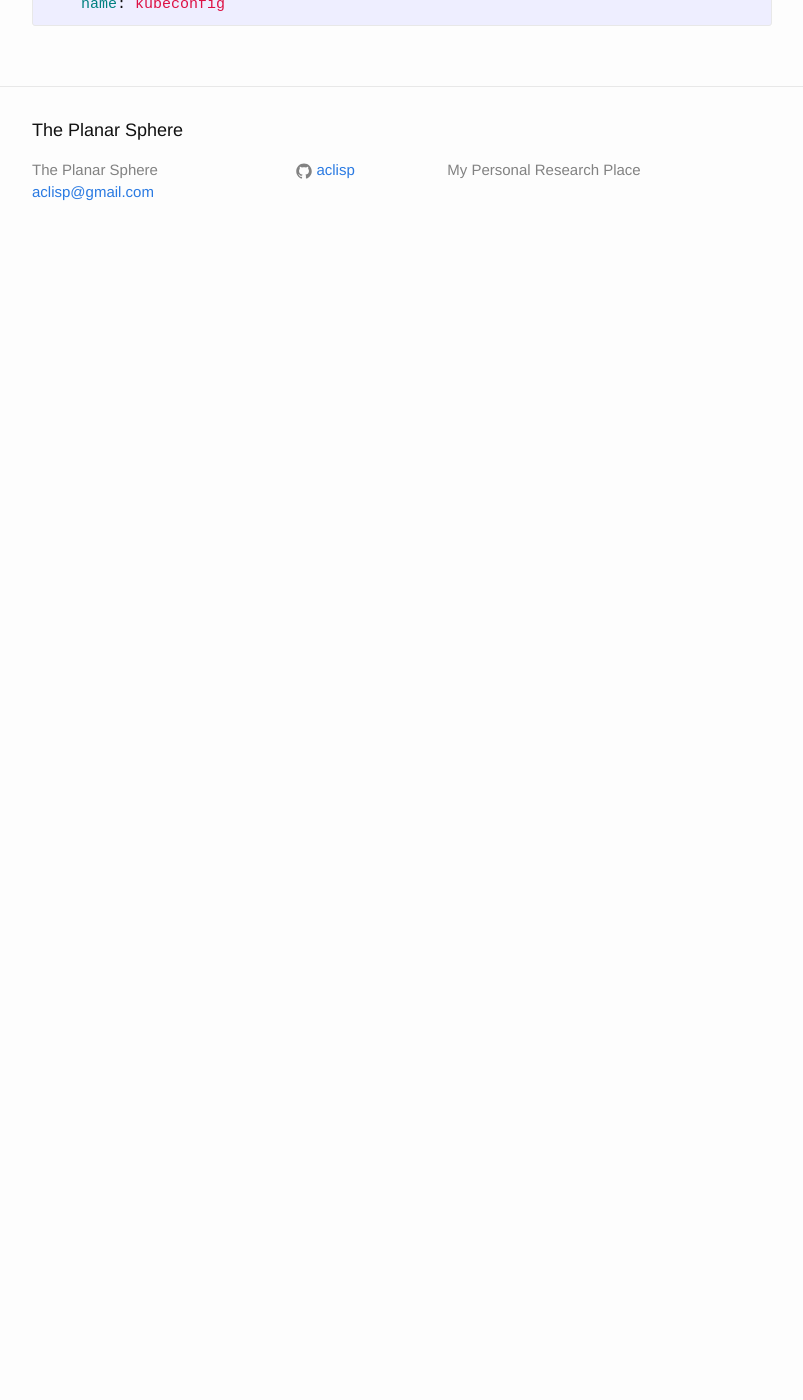
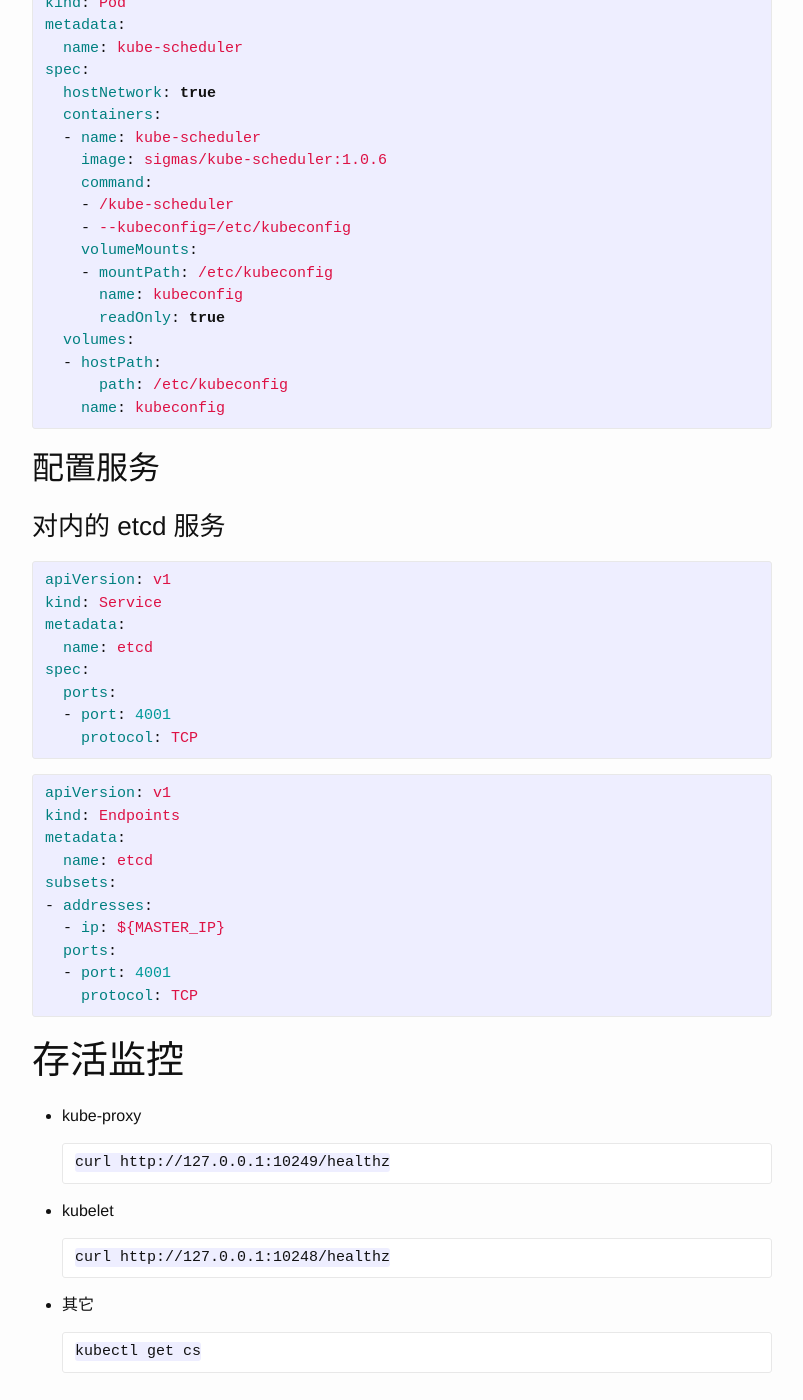
Before and after one commit to aclisp/aclisp.github.io, a Jekyll site: the page built from _posts/2015-09-27-kubernetes-production.markdown, in a window 1280 px wide and 1400 px high, scrolled down 4930 px. Shown: the whole window, without its empty margins (238-1041 px from the left). Built offline with Jekyll 4.4.1, drawn with Linux system fonts in a browser that asks for light colours; before the commit the page ends 5194 px from its top, so only the background shows below that; some of the changed text lies outside the part shown.

Commit message:
Revised.

```diff
--- a/_posts/2015-09-27-kubernetes-production.markdown
+++ b/_posts/2015-09-27-kubernetes-production.markdown
@@ -4,6 +4,8 @@ title:  "生产环境的 Kubernetes"
 date:   2015-09-27
 categories: blog
 ---
+
+按照下面的步骤在一个机房的所有主机上依次安装。
 
 * TOC
 {:toc}
@@ -50,6 +52,11 @@ users:
 
 ## 安装 k8s 模块到 `/usr/bin`
 
+1. 把编译出的可执行文件 `kubelet` 和 `kube-proxy` 放入 `/usr/bin` 目录下；
+1. 按照操作系统指引建立开机启动的 daemon 进程；
+1. 设置好启动参数；
+1. 设置进程监控 [monit](http://mmonit.com/monit/)
+
 ### 注意这些需要事先确定的变量
 
 * `MASTER_IP` MASTER 主机内网 IP
@@ -72,12 +79,14 @@ users:
     --kubeconfig=/etc/kubeconfig
     --bind-address=${THIS_NODE_IP}
 
+所有主机完成以上步骤之后，开始下面的
+
 # MASTER 主机安装
 
 ## 注意这些需要事先确定的变量
 
 * `NODE_IP` 本主机内网 IP
-* `VIP` 虚拟 IP
+* `VIP` 事先分配好的虚 IP
 
 ## etcd
 
@@ -117,6 +126,12 @@ spec:
       path: /var/lib/etcd
     name: varetcd
 {% endhighlight %}
+
+**注意：**
+
+集群的状态数据保存在 etcd 中。为了防止硬盘挂掉，需要配置多个 etcd 实例（每个 MASTER 主机一个）。例如，配置 3 个实例则取消注释掉的三行。
+
+以下的 kube-* 模块目前只部署在一台 MASTER 主机上。
 
 ## kube-apiserver
 
@@ -199,3 +214,45 @@ spec:
       path: /etc/kubeconfig
     name: kubeconfig
 {% endhighlight %}
+
+## 配置服务
+
+### 对内的 etcd 服务
+
+{% highlight yaml %}
+apiVersion: v1
+kind: Service
+metadata:
+  name: etcd
+spec:
+  ports:
+  - port: 4001
+    protocol: TCP
+{% endhighlight %}
+
+{% highlight yaml %}
+apiVersion: v1
+kind: Endpoints
+metadata:
+  name: etcd
+subsets:
+- addresses:
+  - ip: ${MASTER_IP}
+  ports:
+  - port: 4001
+    protocol: TCP
+{% endhighlight %}
+
+# 存活监控
+
+*   kube-proxy
+
+        curl http://127.0.0.1:10249/healthz
+
+*   kubelet
+
+        curl http://127.0.0.1:10248/healthz
+
+*   其它
+
+        kubectl get cs
```
